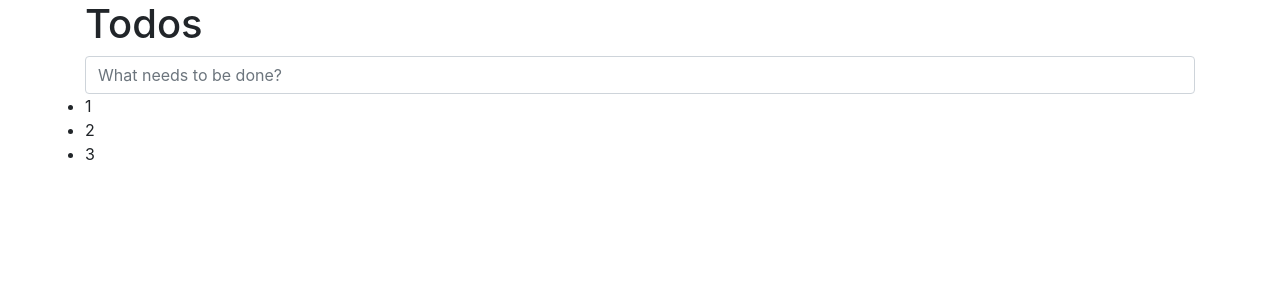
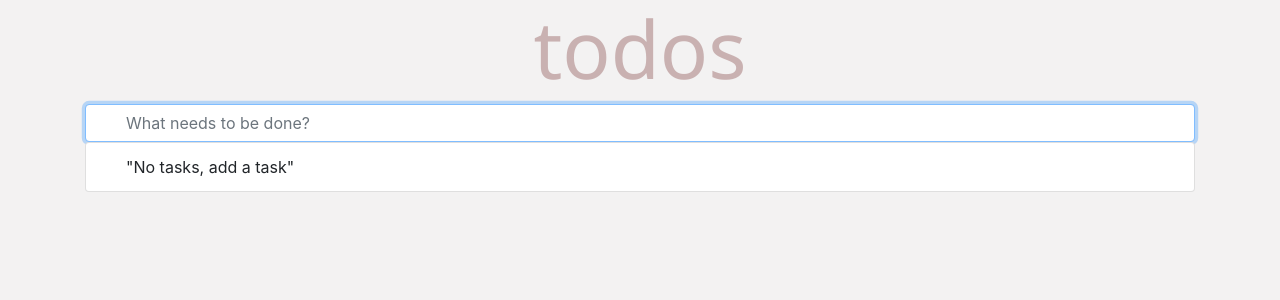
Before and after one commit to NicolasArayaB/react-todo-list, a React (Create React App) app in the folder todo-list/: page / in a window 1280 px wide. Shown: the top 300 px of the page. Built offline with nearby package versions, Linux system fonts and the light colour scheme.

Commit message:
working but need styling

```diff
--- a/todo-list/src/App.css
+++ b/todo-list/src/App.css
@@ -1,38 +1,27 @@
-.App {
-  text-align: center;
+body {
+    background-color: rgb(243, 242, 242) !important;
 }
 
-.App-logo {
-  height: 40vmin;
-  pointer-events: none;
+input {
+    padding-left: 40px !important;
+}
+.list-group-item {
+    padding-left: 40px !important;
 }
 
-@media (prefers-reduced-motion: no-preference) {
-  .App-logo {
-    animation: App-logo-spin infinite 20s linear;
-  }
+.disabled {
+    padding: 3% !important;
 }
 
-.App-header {
-  background-color: #282c34;
-  min-height: 100vh;
-  display: flex;
-  flex-direction: column;
-  align-items: center;
-  justify-content: center;
-  font-size: calc(10px + 2vmin);
-  color: white;
+.input-group-prepend {
+    display: inline !important;
+    padding-left: 40px !important;
 }
 
-.App-link {
-  color: #61dafb;
+h1 {
+    color: rgb(201, 177, 177);
+    text-align: center;
+    font-size: 5rem !important;
+    font-family: 'Segoe UI', Tahoma, Geneva, Verdana, sans-serif;
+    font-weight: lighter !important;
 }
-
-@keyframes App-logo-spin {
-  from {
-    transform: rotate(0deg);
-  }
-  to {
-    transform: rotate(360deg);
-  }
-}
--- a/todo-list/src/App.js
+++ b/todo-list/src/App.js
@@ -2,29 +2,45 @@ import { Container, Form, ListGroup } from 'react-bootstrap';
 import './App.css';
 import 'bootstrap/dist/css/bootstrap.min.css';
 import { useState } from 'react';
+import CloseButton from './components/clsBtn.js'
 
 const TodoList = () => {
-    let tasksArr = ["1", "2", "3"];
+    const [input, setInput] = useState('');
+    const [tasksList, setTasks] = useState('')
+    const [showButton, setButton] = useState(false);
 
-    const [input, setInput] = useState('');
-    const [tasksList, setTasks] = useState(tasksArr)
+    const addItem = event => {
+        event.preventDefault();
+        setTasks([...tasksList, {name: input}]);
+        setInput('');
+    }
 
-    const handleTask = newTask => {
-        setTasks(tasksArr.push(newTask));
-        console.log(tasksList);
-        setInput("");
+    const removeTask = event => {
+        let arr = tasksList;
+        let index = event.target
+
+        if(index !== -1){
+            arr.splice(index, 1);
+            setTasks(arr)
+        }
     }
 
     return (
     <Container>
-        <h1>Todos</h1>
-        <Form onSubmit={() => handleTask(document.getElementById("newtask").value) }>
+        <h1>todos</h1>
+        <Form onSubmit={addItem} >
             <input className="form-control" value={input} onInput={e => setInput(e.target.value)} id="newtask" type="text"
-                placeholder="What needs to be done?" autoComplete="off" />
+                placeholder="What needs to be done?" autoComplete="off" autoFocus  />
         </Form>
-        <ListGroup as="ul">
-            {tasksArr ? tasksArr.map((task) => <li>{task}</li>) : <li>"No tasks, add a task"</li>}
-        </ListGroup>
+            <ListGroup>
+                {tasksList.length !== 0 ? tasksList.map((task, index) =>
+                    <ListGroup.Item key={index} onMouseEnter={() => setButton(true)} onMouseLeave={() => setButton(false)}>
+                        {showButton ? <CloseButton remove={removeTask} id={index} /> : ""}
+                        {task.name}
+                    </ListGroup.Item>) : ""}
+                {tasksList.length === 0 ? <ListGroup.Item>"No tasks, add a task"</ListGroup.Item> :
+                    <ListGroup.Item disabled>{tasksList.length} item left</ListGroup.Item>}
+            </ListGroup>
     </Container>
     )
 }
--- /dev/null
+++ b/todo-list/src/components/clsBtn.js
@@ -0,0 +1,13 @@
+import { InputGroup } from 'react-bootstrap'
+
+const CloseButton = (props) => {
+    return(
+        <InputGroup.Prepend>
+            <button  type="button" className="close" aria-label="Close">
+                <span onClick={props.remove} id={props.id} aria-hidden="true">&times;</span>
+            </button>
+        </InputGroup.Prepend>
+    )
+}
+
+export default CloseButton;
```
